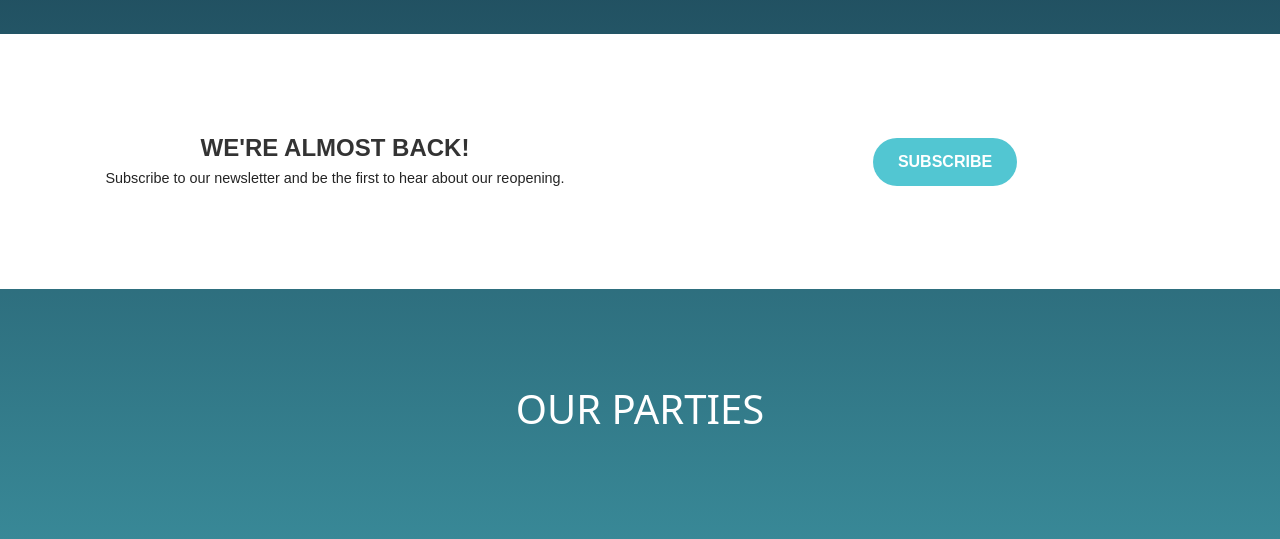
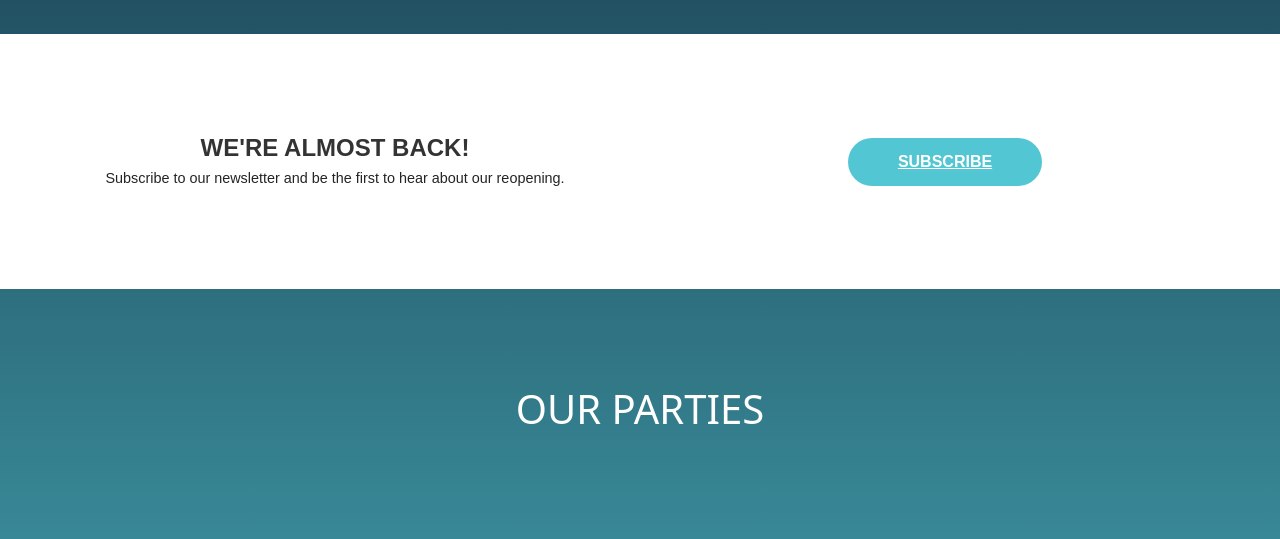
Before and after one commit to tiagocodinha/nalubeach.github.io, a plain HTML site: page index.html in a window 1280 px wide. Shown: the part 800-1339 px from the top of the page. Drawn offline with nearby package versions, Linux system fonts and the light colour scheme; a small style sheet from the web is missing.

Commit message:
Update index.html

```diff
--- a/index.html
+++ b/index.html
@@ -261,9 +261,9 @@
           <!-- Coluna 2 -->
           <div class="newsletter-column">
             <button type="submit" form="newsletter-form" class="newsletter-btn">
-              <a href="https://www.exemplo.com" class="botao-link" target="_blank">
-              </a>
-              SUBSCRIBE
+              <a href="https://mailchi.mp/abeda488eee9/nalu" target="_blank" class="newsletter-btn">
+                    SUBSCRIBE
+                </a>
             </button>
           </div>
         </div>
```
